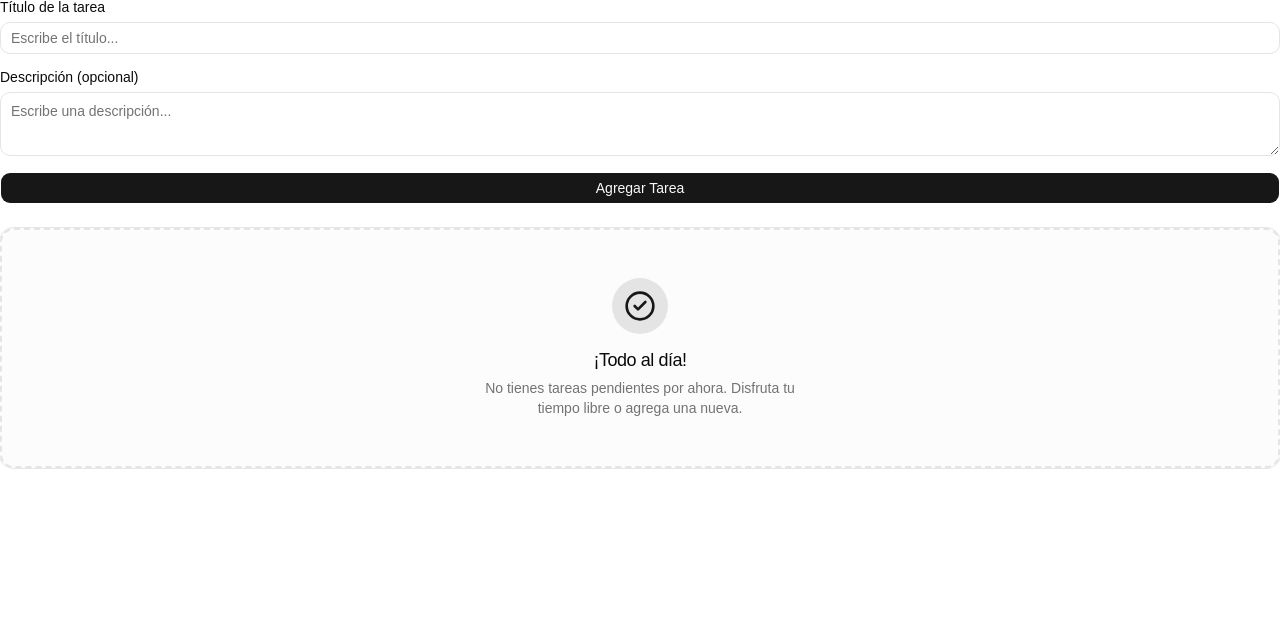
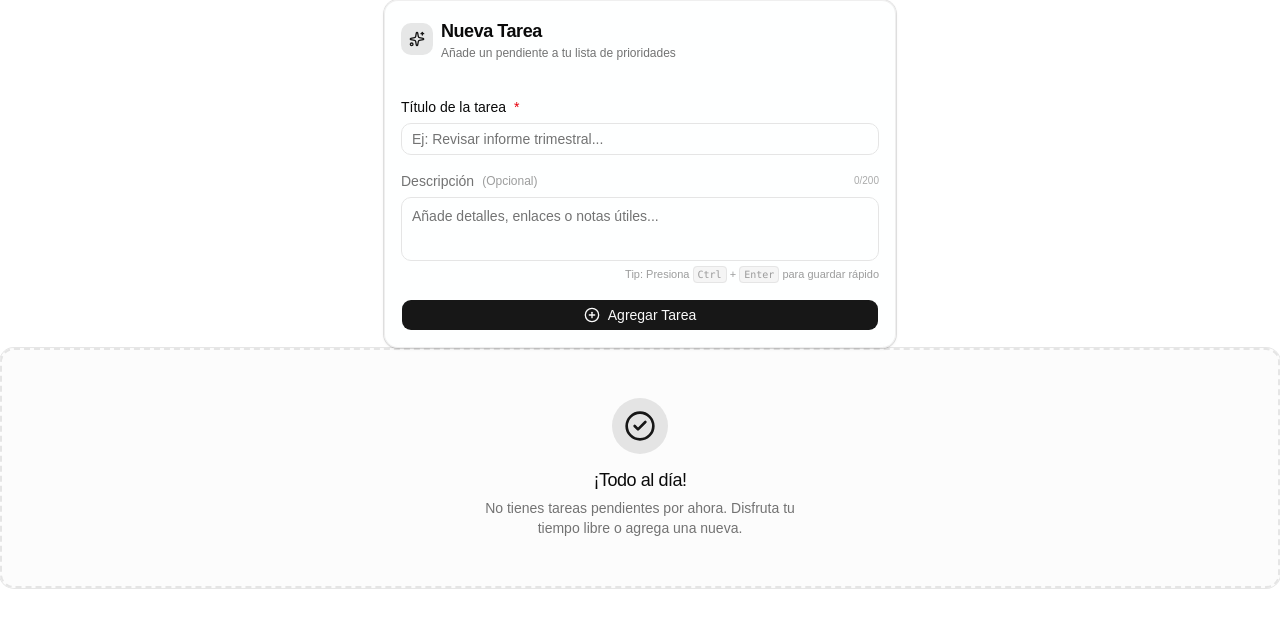
Before and after one commit to D4T4-DEV/dabit-tutorials, a React (Vite) app in the folder 01-to-do-list/: page / in a window 1280 px wide. Shown: the top 628 px of the page. Built offline with nearby package versions, Linux system fonts and the light colour scheme.

Commit message:
Mejora de ux/ui usando ia (Gemini)

```diff
--- a/01-to-do-list/src/components/FormToDo.tsx
+++ b/01-to-do-list/src/components/FormToDo.tsx
@@ -3,70 +3,174 @@ import { Label } from "@/components/ui/label";
 import { Input } from "@/components/ui/input";
 import { Textarea } from "@/components/ui/textarea";
 import { Button } from "@/components/ui/button";
-
-export interface ToDo {
-  id: string;
-  title: string;
-  description: string;
-  completed: boolean;
-}
+import {
+  Card,
+  CardContent,
+  CardHeader,
+  CardTitle,
+  CardDescription,
+} from "@/components/ui/card";
+import { PlusCircle, Sparkles, AlertCircle, CheckCircle2 } from "lucide-react";
+import type { ToDo } from "./ToDoItem";
 
 interface FormToDoProps {
   onCreate: (data: ToDo) => void;
 }
 
-function FormToDo({ onCreate }: FormToDoProps) {
+export function FormToDo({ onCreate }: FormToDoProps) {
   const [title, setTitle] = useState("");
   const [description, setDescription] = useState("");
+  const [error, setError] = useState(false);
+  const [isSubmitted, setIsSubmitted] = useState(false);
 
   const handleSubmit = (e: React.SubmitEvent<HTMLFormElement>) => {
     e.preventDefault();
 
-    if (!title.trim()) return;
+    if (!title.trim()) {
+      setError(true);
+      return;
+    }
 
     const newTodo: ToDo = {
       id: crypto.randomUUID(),
-      title,
-      description,
+      title: title.trim(),
+      description: description.trim(),
       completed: false,
     };
 
     onCreate(newTodo);
+
+    // Reset form state
     setTitle("");
     setDescription("");
+    setError(false);
+
+    // Feedback visual efímero de éxito
+    setIsSubmitted(true);
+    setTimeout(() => setIsSubmitted(false), 1000);
+  };
+
+  // Atajo de teclado: Cmd/Ctrl + Enter para enviar desde la descripción
+  const handleKeyDown = (e: React.KeyboardEvent<HTMLTextAreaElement>) => {
+    if ((e.metaKey || e.ctrlKey) && e.key === "Enter") {
+      e.preventDefault();
+      const form = e.currentTarget.form;
+      if (form) form.requestSubmit();
+    }
   };
 
   return (
-    <form onSubmit={handleSubmit} className="space-y-4 mb-6">
+    <Card className="w-full max-w-lg mx-auto shadow-sm border border-border/60 bg-card/50 backdrop-blur-sm transition-all hover:shadow-md">
+      <CardHeader className="pb-4">
+        <div className="flex items-center gap-2">
+          <div className="p-2 bg-primary/10 text-primary rounded-lg">
+            <Sparkles className="w-4 h-4" />
+          </div>
+          <div>
+            <CardTitle className="text-lg font-semibold tracking-tight">
+              Nueva Tarea
+            </CardTitle>
+            <CardDescription className="text-xs text-muted-foreground">
+              Añade un pendiente a tu lista de prioridades
+            </CardDescription>
+          </div>
+        </div>
+      </CardHeader>
+
+      <CardContent>
+        <form onSubmit={handleSubmit} className="space-y-4">
           {/* Campo Título */}
-      <div className="space-y-2">
-        <Label htmlFor="title">Título de la tarea</Label>
+          <div className="space-y-1.5">
+            <div className="flex justify-between items-center">
+              <Label htmlFor="title" className="text-sm font-medium">
+                Título de la tarea <span className="text-destructive">*</span>
+              </Label>
+              {error && (
+                <span className="text-xs text-destructive flex items-center gap-1 font-medium animate-in fade-in slide-in-from-right-1">
+                  <AlertCircle className="w-3 h-3" /> El título es requerido
+                </span>
+              )}
+            </div>
+
             <Input
               id="title"
               type="text"
-          placeholder="Escribe el título..."
+              placeholder="Ej: Revisar informe trimestral..."
               value={title}
-          onChange={(e) => setTitle(e.target.value)}
+              onChange={(e) => {
+                setTitle(e.target.value);
+                if (error && e.target.value.trim()) setError(false);
+              }}
+              className={`transition-all duration-200 focus-visible:ring-2 ${
+                error
+                  ? "border-destructive focus-visible:ring-destructive/30"
+                  : "focus-visible:ring-primary/20"
+              }`}
             />
           </div>
 
           {/* Campo Descripción */}
-      <div className="space-y-2">
-        <Label htmlFor="description">Descripción (opcional)</Label>
+          <div className="space-y-1.5">
+            <div className="flex justify-between items-center">
+              <Label
+                htmlFor="description"
+                className="text-sm font-medium text-muted-foreground"
+              >
+                Descripción{" "}
+                <span className="text-xs font-normal text-muted-foreground/70">
+                  (Opcional)
+                </span>
+              </Label>
+              <span className="text-[10px] text-muted-foreground/60">
+                {description.length}/200
+              </span>
+            </div>
+
             <Textarea
               id="description"
-          placeholder="Escribe una descripción..."
+              placeholder="Añade detalles, enlaces o notas útiles..."
               value={description}
+              maxLength={200}
               onChange={(e) => setDescription(e.target.value)}
+              onKeyDown={handleKeyDown}
               rows={3}
+              className="resize-none transition-all duration-200 focus-visible:ring-2 focus-visible:ring-primary/20"
             />
+            <p className="text-[11px] text-muted-foreground/70 text-right">
+              Tip: Presiona{" "}
+              <kbd className="px-1 py-0.5 text-[10px] bg-muted border rounded font-mono">
+                Ctrl
+              </kbd>{" "}
+              +{" "}
+              <kbd className="px-1 py-0.5 text-[10px] bg-muted border rounded font-mono">
+                Enter
+              </kbd>{" "}
+              para guardar rápido
+            </p>
           </div>
 
           {/* Botón de envío */}
-      <Button type="submit" className="w-full">
-        Agregar Tarea
+          <Button
+            type="submit"
+            className={`w-full font-medium transition-all duration-200 ${
+              isSubmitted
+                ? "bg-green-600 hover:bg-green-700 text-white"
+                : "bg-primary hover:bg-primary/90"
+            }`}
+          >
+            {isSubmitted ? (
+              <span className="flex items-center justify-center gap-2 animate-in zoom-in-95">
+                <CheckCircle2 className="w-4 h-4" /> ¡Tarea agregada!
+              </span>
+            ) : (
+              <span className="flex items-center justify-center gap-2">
+                <PlusCircle className="w-4 h-4" /> Agregar Tarea
+              </span>
+            )}
           </Button>
         </form>
+      </CardContent>
+    </Card>
   );
 }
 
```
Lines whose indentation alone changed are shown as unchanged.
